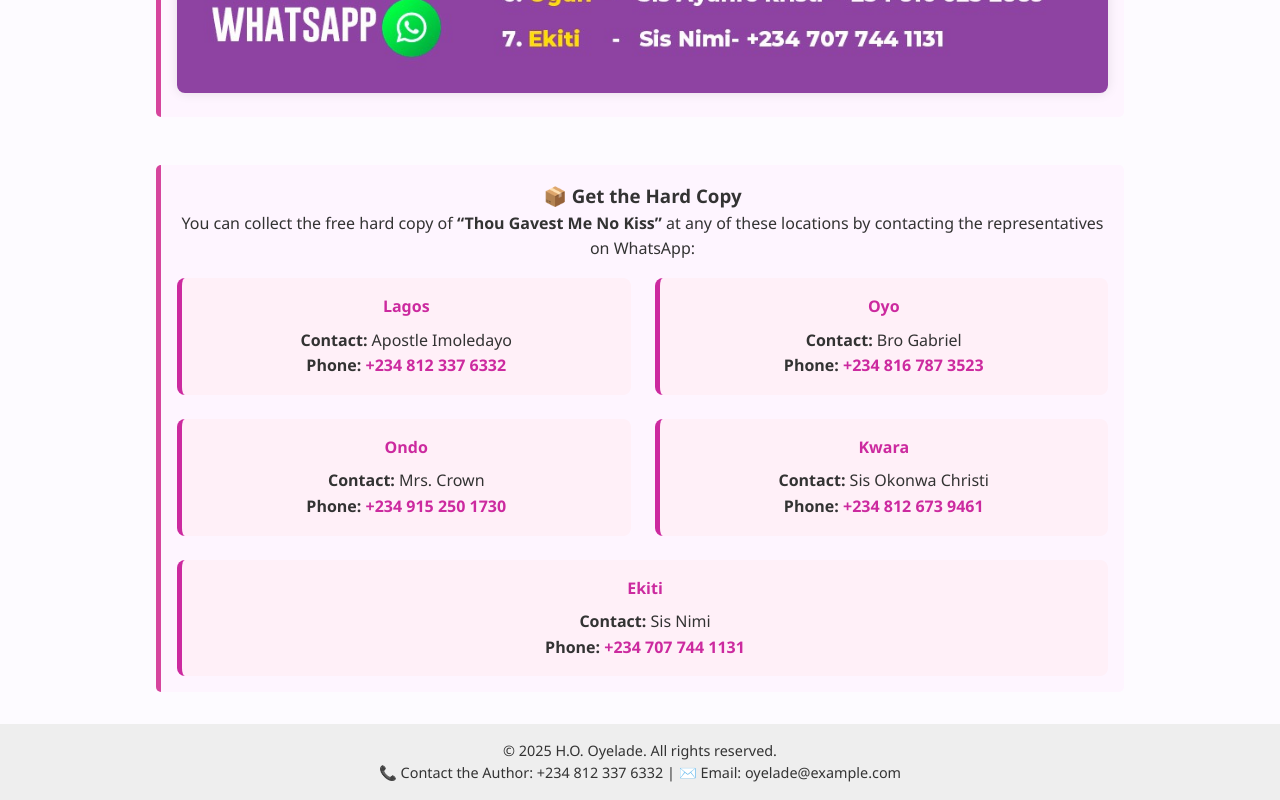
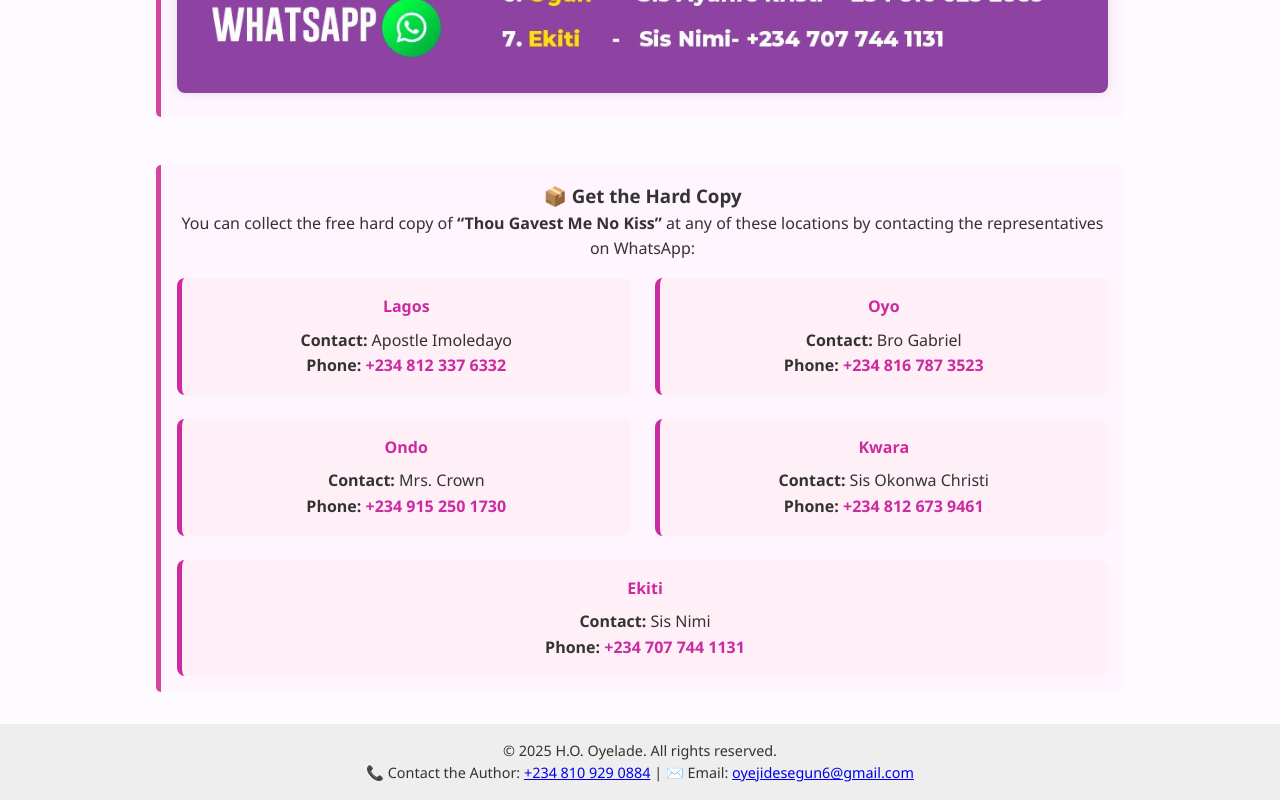
Before and after one commit to dammyjay/Thou_Gave_Me_A_kiss, a plain HTML site: page index.html in a window 1280 px wide. Shown: the part 1490-2290 px from the top of the page. Drawn offline with Linux system fonts and the light colour scheme.

Commit message:
author mail

```diff
--- a/index.html
+++ b/index.html
@@ -89,7 +89,7 @@
 
   <footer>
     <p>&copy; 2025 H.O. Oyelade. All rights reserved.</p>
-    <p>📞 Contact the Author: +234 812 337 6332 | ✉️ Email: oyelade@example.com</p>
+    <p>📞 Contact the Author: </strong> <a href="https://wa.me/2348109290884" target="_blank">+234 810 929 0884</a> | ✉️ Email: </strong> <a href="mail:oyejidesegun6@gmail.com" target="_blank">oyejidesegun6@gmail.com</a></p>
 
   </footer>
 </body>
```
